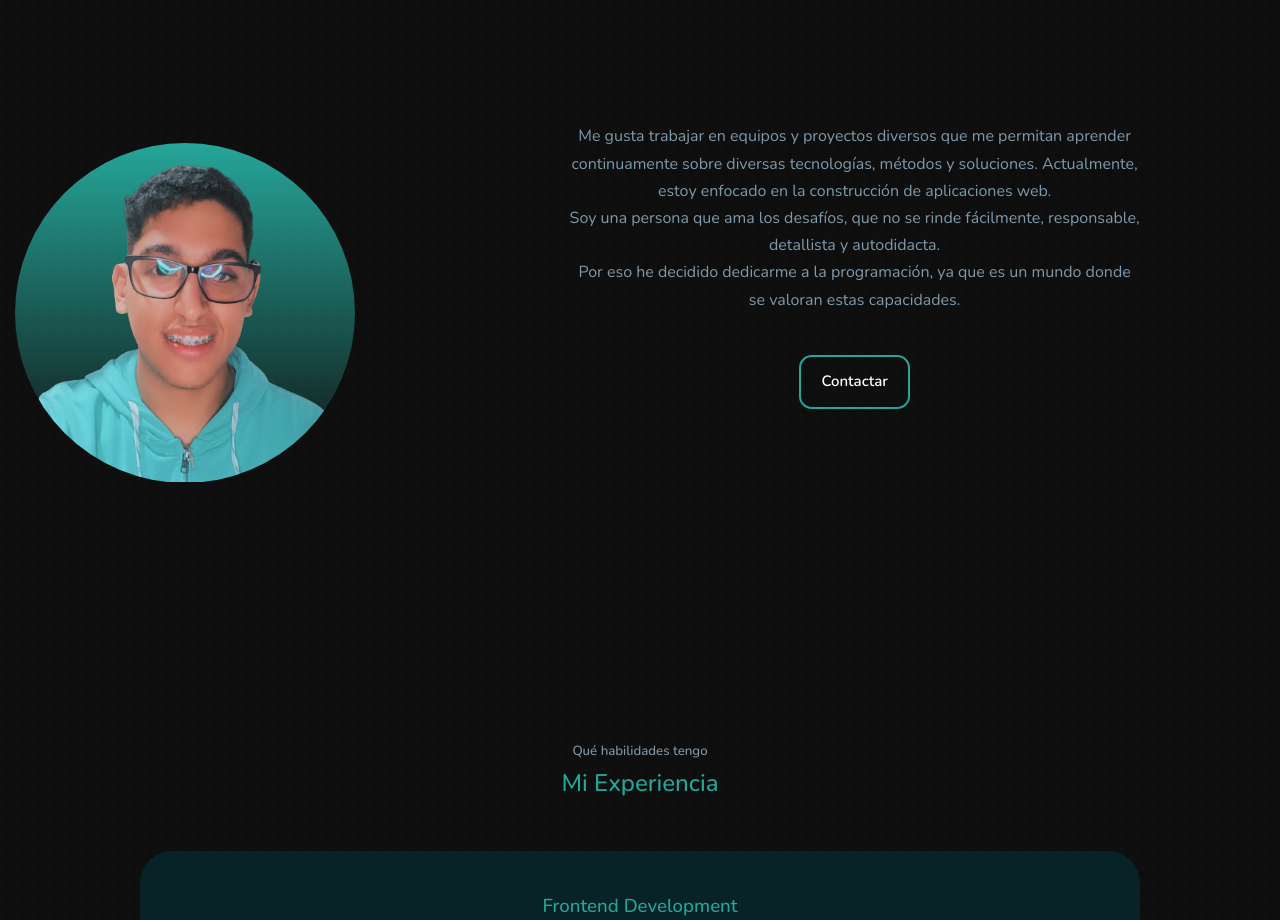
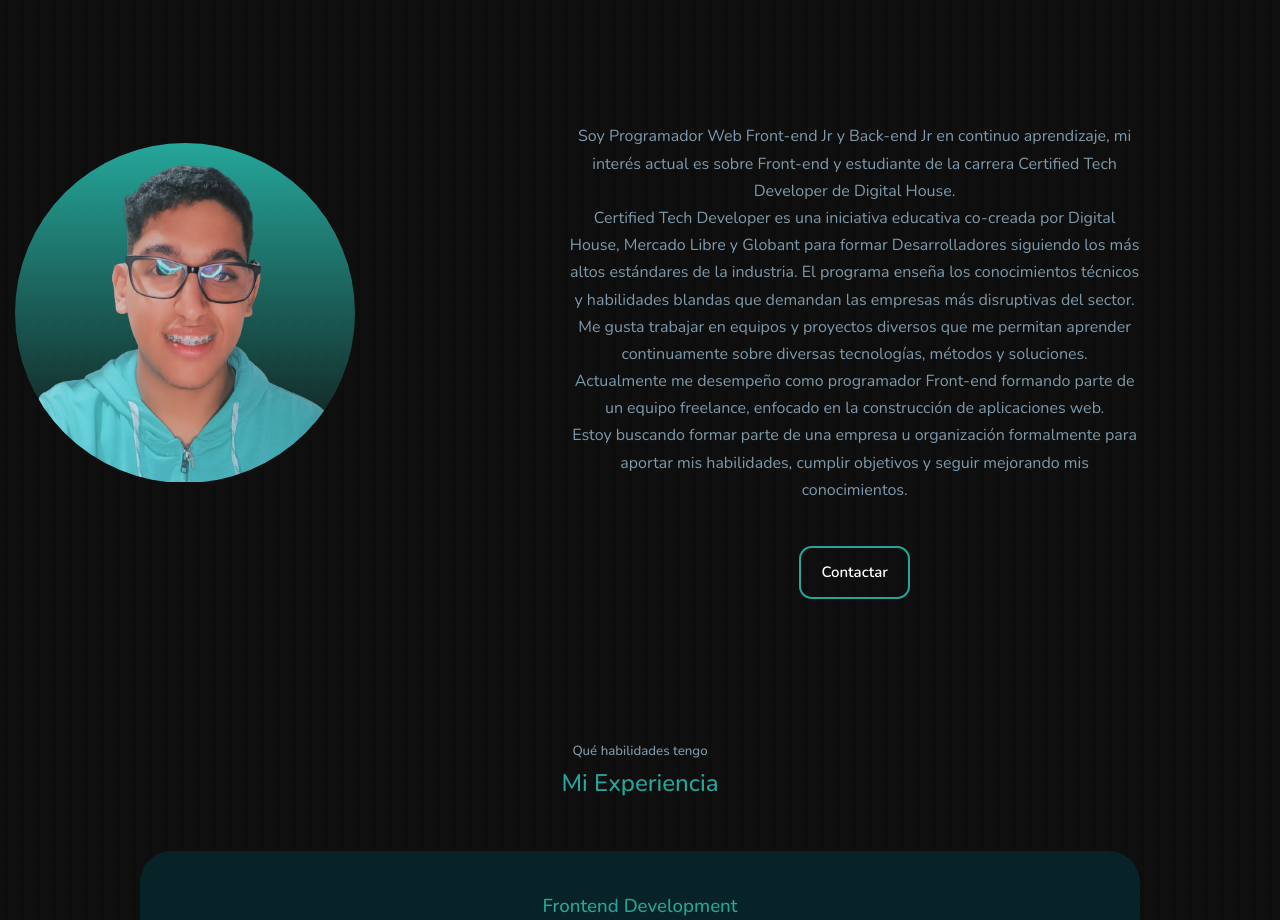
Before and after one commit to AGuekdjian/Portfolio, a React (Vite) app: page / in a window 1280 px wide. Shown: the part 860-1780 px from the top of the page. Built offline with nearby package versions, Linux system fonts and the light colour scheme.

Commit message:
Se modifica el contenido de la web

```diff
--- a/src/components/about/About.jsx
+++ b/src/components/about/About.jsx
@@ -13,17 +13,12 @@ const About = () => {
                 </div>
                 <div className='about__content'>
                     <p>
-                        Me gusta trabajar en equipos y proyectos diversos
-                        que me permitan aprender continuamente sobre
-                        diversas tecnologías, métodos y soluciones.
-                        Actualmente, estoy enfocado en la construcción
-                        de aplicaciones web. <br />
-                        Soy una persona que ama los desafíos, que no se
-                        rinde fácilmente, responsable, detallista y
-                        autodidacta. <br />
-                        Por eso he decidido dedicarme a la programación,
-                        ya que es un mundo donde se valoran estas
-                        capacidades.
+                        Soy Programador Web Front-end Jr y Back-end Jr en continuo aprendizaje, mi interés actual es sobre Front-end y estudiante de la carrera Certified Tech Developer de Digital House.<br />
+                        Certified Tech Developer es una iniciativa educativa co-creada por Digital House, Mercado Libre y Globant para formar Desarrolladores siguiendo los más altos estándares de la industria.
+                        El programa enseña los conocimientos técnicos y habilidades blandas que demandan las empresas más disruptivas del sector.<br />
+                        Me gusta trabajar en equipos y proyectos diversos que me permitan aprender continuamente sobre diversas tecnologías, métodos y soluciones.<br />
+                        Actualmente me desempeño como programador Front-end formando parte de un equipo freelance, enfocado en la construcción de aplicaciones web.<br />
+                        Estoy buscando formar parte de una empresa u organización formalmente para aportar mis habilidades, cumplir objetivos y seguir mejorando mis conocimientos.
                     </p>
                     <a href='#contact' className='btn ov-btn-slide-left'>Contactar</a>
                 </div>
--- a/src/components/header/CV.jsx
+++ b/src/components/header/CV.jsx
@@ -1,15 +1,14 @@
-import React, { useState } from 'react'
+import React from 'react'
 import CV from '../../assets/cv.pdf'
 
 const CVitae = () => {
 
-    // const [state, setState] = useState(false)
 
     return (
         <>
             <div className='cv'>
                 <a href={CV} download className='btn ov-btn-slide-left' >Descargar CV</a>
-                <a href='#contact' className='btn btn-primary' onClick={() => setState(true)}>Contactar</a>
+                <a href='#contact' className='btn btn-primary'>Contactar</a>
             </div>
         </>
     )
```
Also changed, not shown: 1 other file (tests, documents, lock files or other folders).
